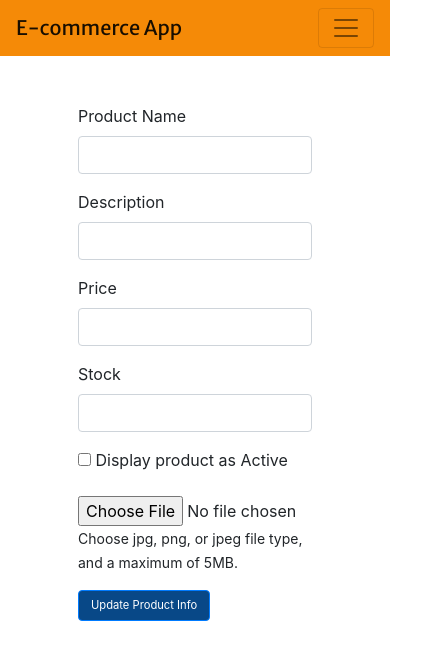
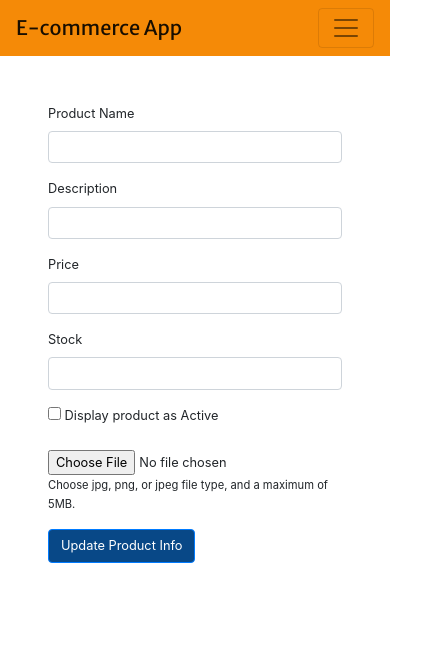
Before and after one commit to dmganados/puppypaws_ecommerce, a React (Create React App) app: page /manage-product/update-product/1 in a window 390 px wide. Shown: the top 660 px of the page, 422 px wide, since content can reach past the window. Built offline with nearby package versions, Linux system fonts and the light colour scheme; no server answers.

Commit message:
removed unused codes and fixed the fonts

```diff
--- a/src/App.css
+++ b/src/App.css
@@ -234,7 +234,7 @@
 }
 
 .tableData {
-  font-size: 60%;
+  font-size: 66%;
   margin-left: -10%;
 }
 
@@ -261,13 +261,13 @@
 }
 
 .tableImage {
-  width: 70% !important;
+  width: 100% !important;
   height: 70% !important;
 }
 
 .createBtn {
   background-color: #084887 !important;
-  font-size: 70% !important;
+  font-size: 80% !important;
 }
 
 
@@ -308,6 +308,19 @@
 }
 
 .productTable {
+  display: none;
+}
+
+.editText {
+  font-size: 80%;
+}
+
+.inputField {
+  width: 100% !important;
+  font-size: 95% !important;
+}
+
+.editForm {
   display: none;
 }
 }
@@ -357,6 +370,10 @@
 }
 
 .tableSmallScrn {
+  display: none;
+}
+
+.smallScrnEdit {
   display: none;
 }
 
@@ -438,6 +455,9 @@
   display: none;
 }
 
+.smallScrnEdit {
+  display: none;
+}
 
 }
 
--- a/src/pages/Edit.js
+++ b/src/pages/Edit.js
@@ -19,7 +19,6 @@ export default function Edit() {
 	let productImgSize = productImg.size;
 	let [isAcceptable, setIsAcceptable] = useState(false);
 	let [isFilled, setIsFilled] = useState(false);
-	// console.log(id)
 
 	useEffect(() => {
 		productInfo();
@@ -91,7 +90,9 @@ export default function Edit() {
 
 	return (
 		<div>
-			<Container>
+
+			{/*This will appear for large screen*/}
+			<Container className="editForm">
 				<Col>
 
 				<Form className="p-5">
@@ -102,6 +103,7 @@ export default function Edit() {
 						required
 						value={productName}
 						onChange={e => setProductName(e.target.value)}
+
 
 						 />
 					</Form.Group>
@@ -144,6 +146,7 @@ export default function Edit() {
 						type="checkbox"
 						checked={isActive}
 						onChange={toggleChecked}
+
 						/> Display product as Active
 					</div>
 
@@ -157,6 +160,73 @@ export default function Edit() {
 				</Col>
 			</Container>
 
+			{/*This will appear for small screen*/}
+			<Form className="p-5 smallScrnEdit">
+				<Form.Group className="editText">
+					<Form.Label>Product Name</Form.Label>
+					<Form.Control
+					type="text"
+					required
+					value={productName}
+					onChange={e => setProductName(e.target.value)}
+					className="inputField"
+
+					 />
+				</Form.Group>
+
+				<Form.Group className="editText">
+					<Form.Label>Description</Form.Label>
+					<Form.Control
+					type="text"
+					required
+					value={description}
+					onChange={(e) => {setDescription(e.target.value)}}
+					className="inputField"
+
+					/>
+				</Form.Group>
+
+				<Form.Group className="editText">
+					<Form.Label>Price</Form.Label>
+					<Form.Control
+					type="number"
+					required
+					value={sellingPrice}
+					onChange={(e) => {setSellingPrice(e.target.value)}}
+					className="inputField"
+
+				 	/>
+				</Form.Group>
+
+				<Form.Group className="editText">
+					<Form.Label>Stock</Form.Label>
+					<Form.Control
+					type="number"
+					required
+					value={stock}
+					onChange={(e) => {setStock(e.target.value)}}
+					className="inputField"
+
+					/>
+				</Form.Group>
+
+				<div className="mb-4 editText">
+					<input
+					type="checkbox"
+					checked={isActive}
+					onChange={toggleChecked}
+
+					/> Display product as Active
+				</div>
+
+				<input
+				type="file"
+				onChange={e => setProductImg(e.target.files[0])}
+				className="editText"
+				 />
+				 <p className="editText"><small>Choose jpg, png, or jpeg file type, and a maximum of 5MB.</small></p>
+				 <Button onClick={e => productUpdate(e)} className="createBtn">Update Product Info</Button>
+			</Form>
 		</div>
 	)
 }
--- a/src/pages/ManageProduct.js
+++ b/src/pages/ManageProduct.js
@@ -1,7 +1,5 @@
 import { Button, Col, Row, Container, Table, Card } from 'react-bootstrap';
 import { useParams } from 'react-router-dom';
-import Inventory from '../components/Inventory';
-import Edit from '../pages/Edit';
 import { useState, useEffect } from 'react';
 import { useTable } from 'react-table';
 import Swal from 'sweetalert2';
@@ -9,17 +7,10 @@ import Swal from 'sweetalert2';
 
 export default function ManageProduct() {
 
-
 	const [inventoryCollection, setInventoryCollection] = useState([]);
-	let [inventory, setInventory] = useState([]);
-
 	let userCredentials = localStorage.accessToken;
 
-
-
-
 	useEffect(async() =>  {
-
 
 		// Fetch endpoint for all the products
 		await fetch('https://limitless-brushlands-90925.herokuapp.com/products/all', {
@@ -29,14 +20,8 @@ export default function ManageProduct() {
 			}
 		}).then(res => res.json()).then(inventoryData => {
 			setInventoryCollection(inventoryData);
-			setInventory(inventoryData.map(listingInfo => {
-				return(
-					<Inventory key={listingInfo._id} inventoryProp={listingInfo} />
-				)
-			}))
 		});
 	},[]);
-
 
 	// Getting the data of each product
 	const listingData = (val, key) => {
@@ -44,7 +29,7 @@ export default function ManageProduct() {
 		let id = val._id
 		let status = val.isActive
 		let listStatus = status === true ? 'Active' : 'Inactive';
-		// console.log(val)
+
 
 		// Delete function
 		const remove = async () => {
@@ -95,16 +80,13 @@ export default function ManageProduct() {
 		)
 	}
 
-	// Clean the unnecessary codes
-	// Fix and make responsive
-
-
-
 	return(
 		<div className="App">
 			<Container>
-				<Button className="mt-5 createBtn" href="/create-product">Create Product +</Button>
+				<Button className="mt-4 createBtn" href="/create-product">Create Product +</Button>
 			</Container>
+
+			{/*This appears when screen is 600px min - 992px min*/}
 			<Container>
 				<table className="table table-striped mt-4 productTable">
 					<thead>
@@ -123,6 +105,7 @@ export default function ManageProduct() {
 				</table>
 			</Container>
 
+				{/*This appears when screen is 600px max*/}
 				<table className="table table-striped mt-4 tableSmallScrn">
 					<thead>
 					<tr>
@@ -139,11 +122,6 @@ export default function ManageProduct() {
 					</tbody>
 				</table>
 
-			<Col>
-				{inventory}
-			</Col>
-
-
 		</div>
 	)
 }
```
